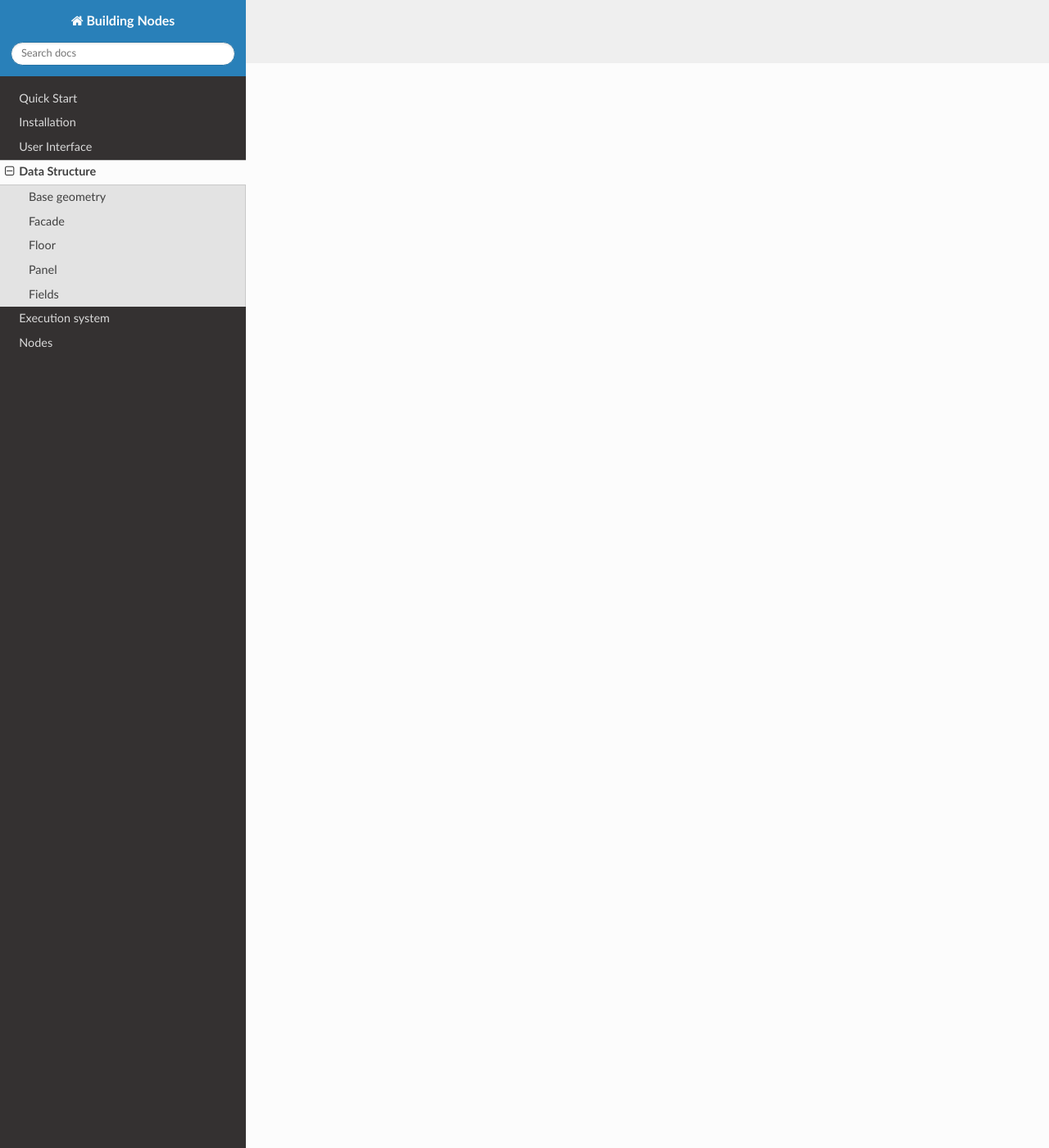
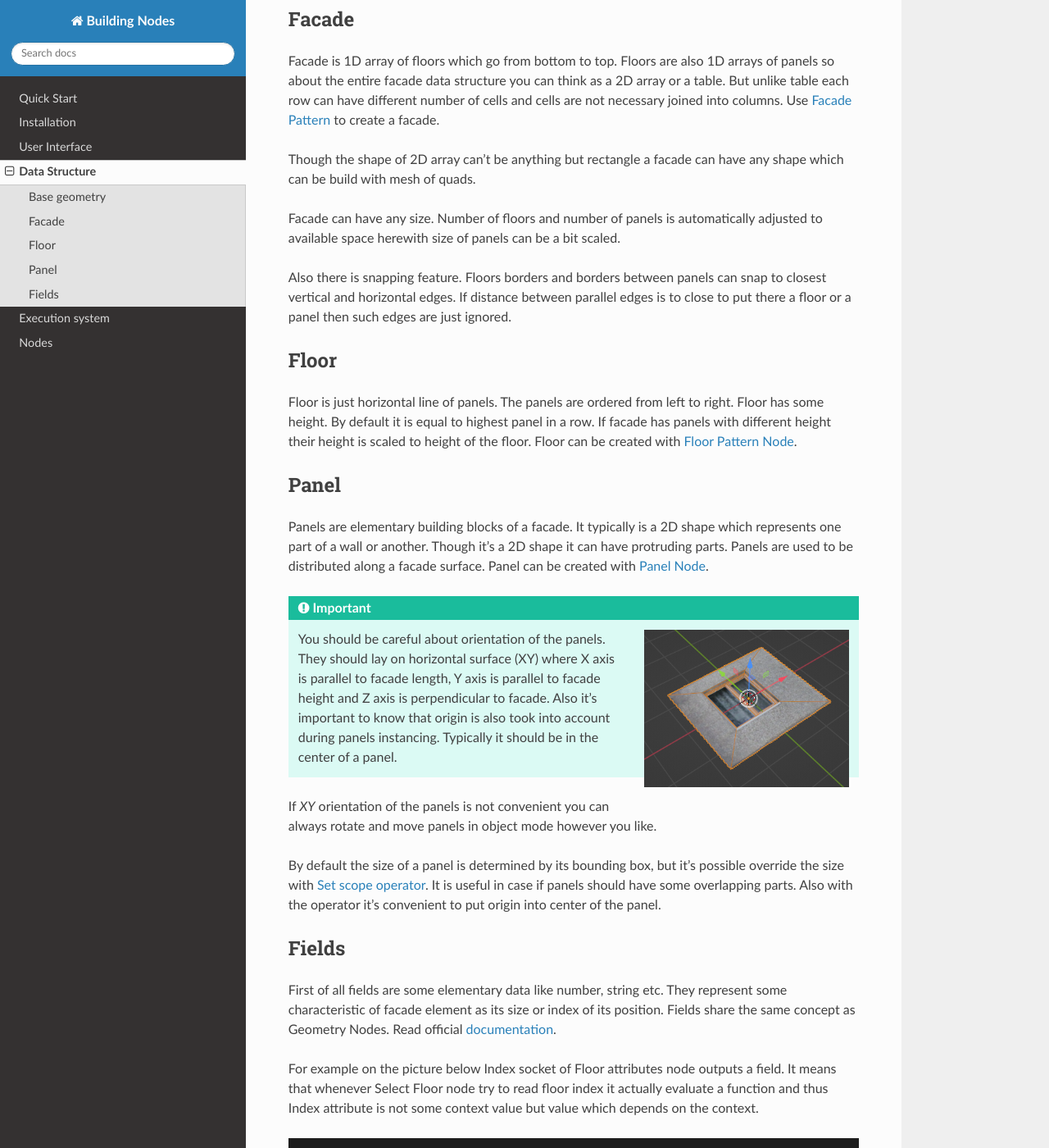
Before and after one commit to Durman/BuildingNodesDocs, a Sphinx documentation site: the page built from docs/data_structure.rst, in a window 1280 px wide and 1400 px high, scrolled down 1323 px. Shown: the whole window at 82% size. Built offline with Sphinx 7.4.7 and the Read the Docs theme 2.0.0, drawn with Linux system fonts in a browser that asks for light colours; some of the changed text lies outside the part shown.

Commit message:
data structure initial content

```diff
--- a/docs/data_structure.rst
+++ b/docs/data_structure.rst
@@ -2,34 +2,138 @@
 Data Structure
 ==============
 
+.. image:: /images/Facade_data_structure.*
+   :width: 700px
+
+If you have a look at the facade you can find that it can be split into a few
+principle blocks from which the whole facade can be recreated. This feature of
+human dwelling can be used for simplifying modelling of buildings. It's possible
+to create a few principle blocks, panels, use some rules to distribute them
+along some surfaces, facades, and combine facades into a building. To define
+surfaces and building base geometry is used. The advantage of this approach is
+that the same panels and rules can be applied to multiple objects. Also it
+possible to re-apply the rules whenever an object is changed.
+
 Base geometry
 -------------
 
+This is basic Blender mesh object which should be turned into a building.
+Before applying rules its geometry is parsed into a facades.
+Face is recognized as part of a facade according to certain rules:
+
+- It should be vertical
+- It should be a quad
+- Faces of one facade should be connected to each other
+- Faces of one facade should be oriented in the same direction
+- Faces with different materials go to separate facades
+
+.. warning::
+
+   .. figure:: /images/non_quad.*
+      :align: right
+      :figwidth: 150px
+
+   By quad means face with 4 vertices. Though the face on the picture has
+   shape of a quad it is not recognized as a quad because it has extra 5 vertex.
+   Non the less the face won't be ignored but also it won't be part of any
+   facade and will represent the entire facade by itself. In future this
+   limitation will may gone.
+
+Also it's possible to split faces into different facade by separating them with
+line of edges with ``crease`` value equal to 1.
+
+All faces which was not recognized as facade faces are ignored and stay as they
+are.
 
 .. _facades:
 
 Facade
 ------
 
+Facade is 1D array of floors which go from bottom to top. Floors are also 1D
+arrays of panels so about the entire facade data structure you can think as
+a 2D array or a table. But unlike table each row can have different number of
+cells and cells are not necessary joined into columns. Use
+:doc:`/nodes/facade/facade_pattern` to create a facade.
+
+Though the shape of 2D array can't be anything but rectangle a facade can have
+any shape which can be build with mesh of quads.
+
+Facade can have any size. Number of floors and number of panels is automatically
+adjusted to available space herewith size of panels can be a bit scaled.
+
+Also there is snapping feature. Floors borders and borders between panels can
+snap to closest vertical and horizontal edges. If distance between parallel
+edges is to close to put there a floor or a panel then such edges are just
+ignored.
 
 .. _floors:
 
 Floor
 -----
 
+Floor is just horizontal line of panels. The panels are ordered from left to
+right. Floor has some height. By default it
+is equal to highest panel in a row. If facade has panels with different height
+their height is scaled to height of the floor. Floor can be created with
+:doc:`/nodes/floor/floor_pattern`.
 
 .. _panels:
 
 Panel
 -----
 
+Panels are elementary building blocks of a facade. It typically is a 2D shape
+which represents one part of a wall or another. Though it's a 2D shape it can
+have protruding parts. Panels are used to be distributed along a facade surface.
+Panel can be created with :doc:`/nodes/panel/panel`.
+
+.. Important::
+
+   .. image:: /images/Panel_orientation.*
+      :align: right
+      :width: 250 px
+
+   You should be careful about orientation of the panels. They should lay on
+   horizontal surface (XY) where X axis is parallel to facade length, Y axis
+   is parallel to facade height and Z axis is perpendicular to facade.
+   Also it's important to know that origin is also took into account during
+   panels instancing. Typically it should be in the center of a panel.
+
+If `XY` orientation of the panels is not convenient you can always rotate and
+move panels in object mode however you like.
+
+By default the size of a panel is determined by its bounding box, but it's
+possible override the size with :ref:`Set scope operator <set_scope_operator>`.
+It is useful in case if panels should have some overlapping parts. Also
+with the operator it's convenient to put origin into center of the panel.
 
 .. _fields:
 
 Fields
 ------
 
+First of all fields are some elementary data like number, string etc. They
+represent some characteristic of facade element as its size or index of its
+position.
 Fields share the same concept as Geometry Nodes. Read official documentation_.
 
-.. _documentation: https://docs.blender.org/manual/en/dev/modeling/geometry_nodes/fields.html
-.. todo update the link after 3.0 release
+.. _documentation: https://docs.blender.org/manual/en/latest/modeling/geometry_nodes/fields.html
+
+For example on the picture below Index socket of Floor attributes node outputs
+a field. It means that whenever Select Floor node try to read floor index it
+actually evaluate a function and thus Index attribute is not some context value
+but value which depends on the context.
+
+.. image:: /images/Fields_example.*
+   :width: 700 px
+
+Actually every node in the add-on is a field. You can create some floor and use
+it in different facades without need of copying it.
+
+.. note::
+   As in Geometry nodes project different shapes of sockets are used but their
+   meaning is different. In Building nodes also there are sockets with two types
+   of shape. Diamond shape is used for sockets which transfer primitive data
+   type like numbers, strings, booleans. Circle shape is used for more complex
+   data like panels, floors etc.
--- a/docs/user_interface.rst
+++ b/docs/user_interface.rst
@@ -28,6 +28,8 @@ Building properties
 
 Panel properties
 ----------------
+
+.. _set_scope_operator:
 
 **Set scope**
 
```
Also changed, not shown: docs/images/Facade_data_structure.jpg (added), docs/images/Fields_example.png (added), docs/images/Non_quad.png (added), docs/images/Panel_orientation.png (added).
